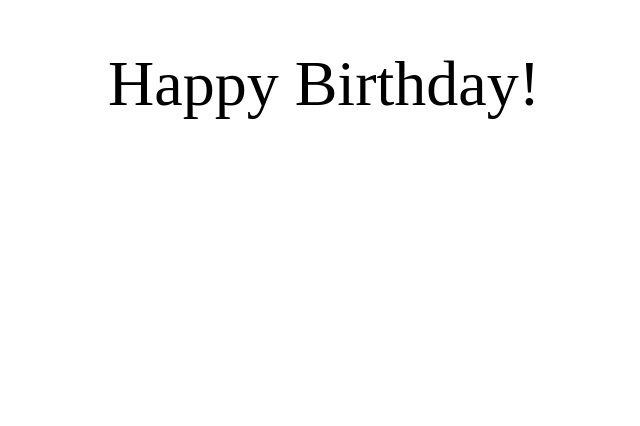
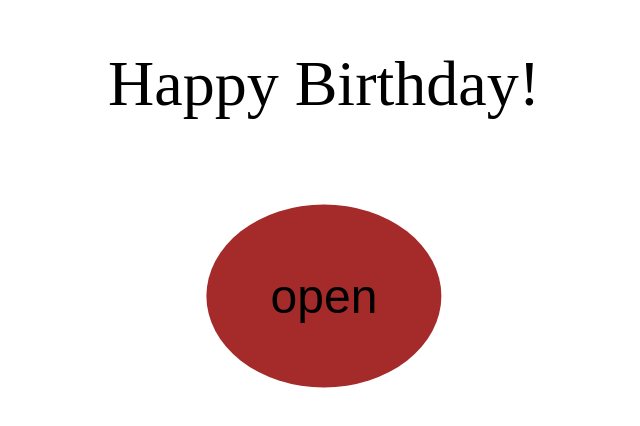
Before and after one commit to 2019junstudio/Happybirthday, a plain HTML site: page index.html in a window 1280 px wide. Shown: the part 104-530 px from the top of the page, without its empty margins (316-956 px from the left). Drawn offline with Linux system fonts and the light colour scheme.

Commit message:
Update index.html

```diff
--- a/index.html
+++ b/index.html
@@ -31,5 +31,6 @@
     </head>
     <body>
         <p class="center">Happy Birthday!</p>
+        <button class="button" onclick="window.location.href='celerbratepage/celerbrate.html'">open</button>
     </body>
 </html>
```
